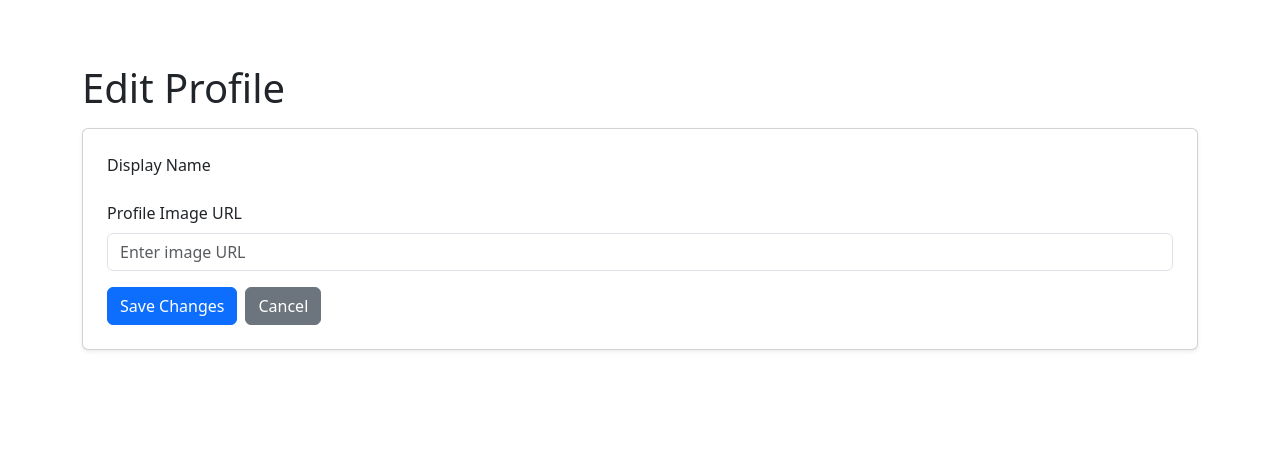
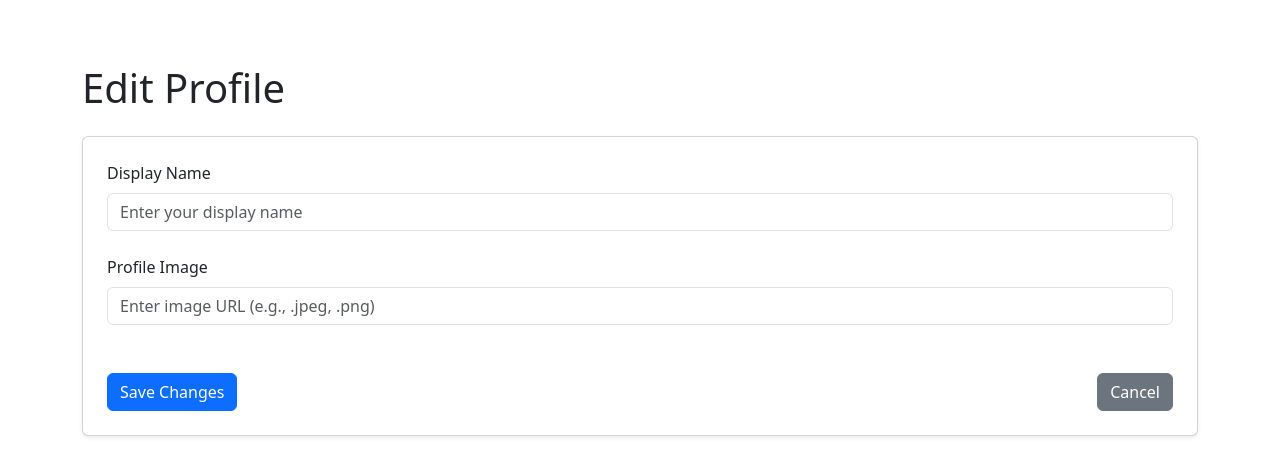
Before and after one commit to mcmclean4/Social-Distribution, a Django app: template app/social/templates/social/profile_edit.html in a window 1280 px wide. Shown: the part 56-532 px from the top of the page. Run offline with Django 5.2, Linux system fonts and the light colour scheme; the template is opened without the code that fills it, so the values that code supplies are empty.

Commit message:
profileImage fixed

```diff
--- a/app/social/models.py
+++ b/app/social/models.py
@@ -25,7 +25,6 @@ class Author(models.Model):
     displayName = models.CharField(max_length=255, unique=True)
     github = models.CharField(blank=True, null=True,max_length=100)
     github_timestamp = models.DateTimeField(auto_now_add=True)
-    # profileImage = models.ImageField(upload_to='images/', blank=True, default="images/default_profile.png")
     profileImage = models.URLField(blank=True, default=BLANK_PIC_URL)
     page = models.URLField(blank=True, null=True)
     isAdmin = models.BooleanField(default=False)
@@ -58,8 +57,8 @@ class Author(models.Model):
             self.id = f"{base_url}/social/api/authors/{largest_current_id + 1}"
             self.page = f"{base_url}/social/profile/{largest_current_id + 1}"
 
-        if not self.profileImage:
-            self.profileImage = BLANK_PIC_URL
+        # if not self.profileImage:
+        #     self.profileImage = BLANK_PIC_URL
 
         super().save(*args, **kwargs)
 
--- a/app/social/serializers.py
+++ b/app/social/serializers.py
@@ -1,14 +1,12 @@
 from rest_framework import serializers
 from .models import Post, Author, User, Comment, Like
 import re
-
-BLANK_PIC_URL = "https://i.imgur.com/7MUSXf9.png"
 
 class AuthorSerializer(serializers.ModelSerializer):
     # Need urlfield for these tests: posting, identity, reading, sharing
     #profileImage = serializers.URLField(required=False, allow_blank=True)
     # profileImage = serializers.ImageField(required=False, allow_null=True)
-    profileImage = serializers.URLField(default=BLANK_PIC_URL)
+    profileImage = serializers.URLField()
     page = serializers.URLField(required=False, allow_blank=True)
 
     class Meta:
--- a/app/social/templates/social/profile_edit.html
+++ b/app/social/templates/social/profile_edit.html
@@ -2,30 +2,34 @@
 
 {% block content %}
 <div class="container mt-4">
-    <h1 class="mb-3">Edit Profile</h1>
+    <h1 class="mb-4">Edit Profile</h1>
 
     <form method="POST" class="card p-4 shadow-sm">
         {% csrf_token %}
 
-        <div class="mb-3">
+        <div class="mb-4">
             <label for="{{ form.displayName.id_for_label }}" class="form-label">Display Name</label>
-            {{ form.displayName }}
+            <input type="text" name="{{ form.displayName.name }}" id="{{ form.displayName.id_for_label }}"
+                   class="form-control" value="{{ form.displayName.value|default:'' }}"
+                   placeholder="Enter your display name">
             {% if form.displayName.errors %}
-                <div class="text-danger">{{ form.displayName.errors|striptags }}</div>
+                <div class="text-danger mt-1">{{ form.displayName.errors|striptags }}</div>
             {% endif %}
         </div>
 
-        <div class="mb-3">
-            <label for="{{ form.profileImage.id_for_label }}" class="form-label">Profile Image URL</label>
-            <input type="url" name="{{ form.profileImage.name }}" id="{{ form.profileImage.id_for_label }}" class="form-control" value="{{ form.profileImage.value|default:'' }}" placeholder="Enter image URL">
+        <div class="mb-4">
+            <label for="{{ form.profileImage.id_for_label }}" class="form-label">Profile Image</label>
+            <input type="url" name="{{ form.profileImage.name }}" id="{{ form.profileImage.id_for_label }}"
+                   class="form-control" value="{{ form.profileImage.value|default:'' }}"
+                   placeholder="Enter image URL (e.g., .jpeg, .png)">
             {% if form.profileImage.errors %}
-                <div class="text-danger">{{ form.profileImage.errors|striptags }}</div>
+                <div class="text-danger mt-1">{{ form.profileImage.errors|striptags }}</div>
             {% endif %}
         </div>
 
-        <div class="d-flex gap-2">
-            <button type="submit" class="btn btn-primary">Save Changes</button>
-            <a href="{% url 'social:profile_page' id=author_id %}" class="btn btn-secondary">Cancel</a>
+        <div class="d-flex justify-content-between mt-4">
+            <button type="submit" class="btn btn-primary btn-md">Save Changes</button>
+            <a href="{% url 'social:profile_page' id=author_id %}" class="btn btn-secondary btn-md">Cancel</a>
         </div>
     </form>
 </div>
```
Also changed, not shown: app/social/forms.py (+11 -4 lines), app/social/views.py (+12 -3 lines).
